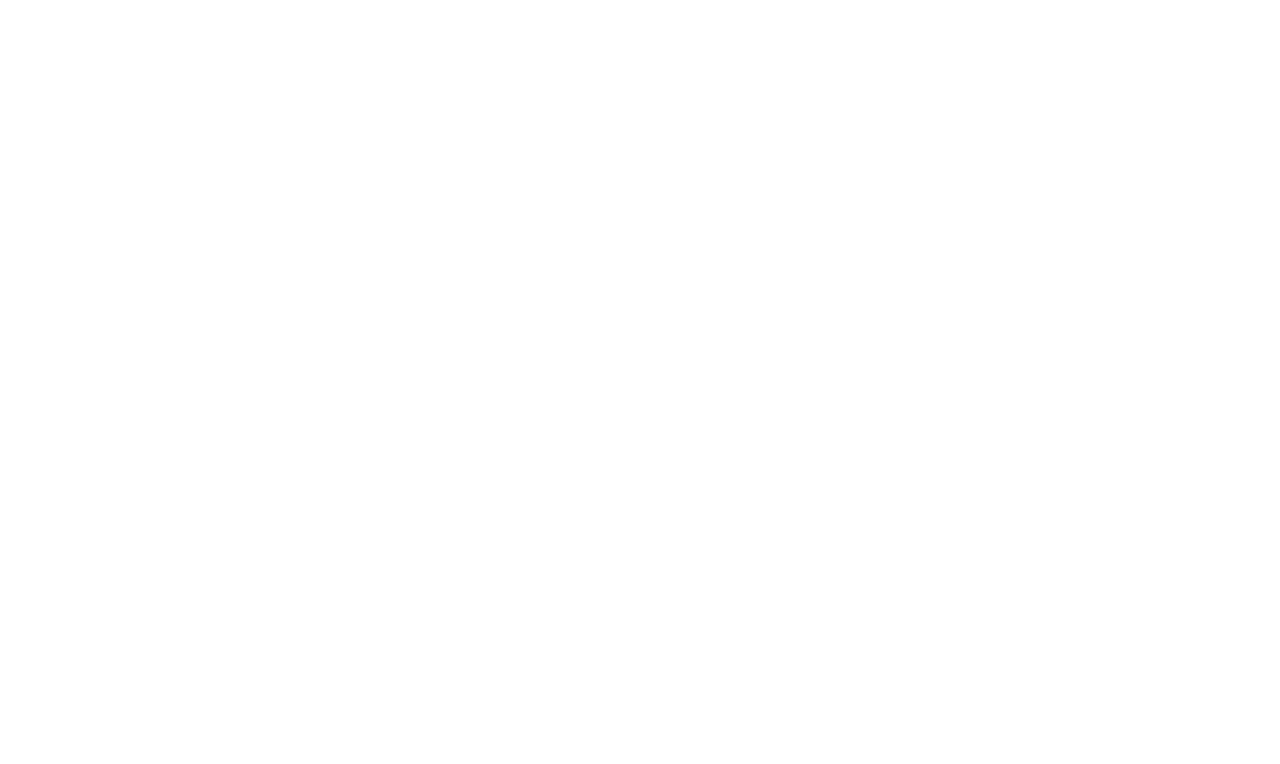
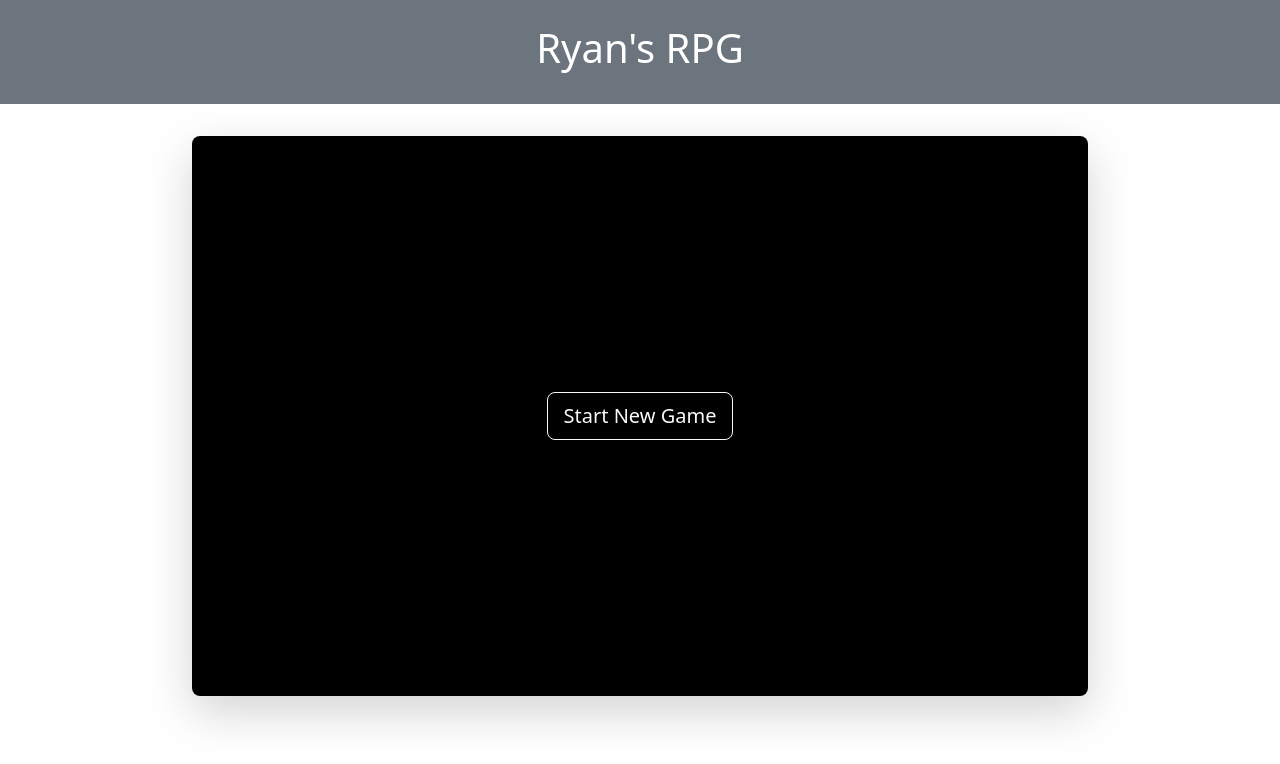
Before and after one commit to ryanfrynelson13/rpg, a React (Create React App) app: page / in a window 1280 px wide. Shown: the top 764 px of the page. Built offline with nearby package versions, Linux system fonts and the light colour scheme.

Commit message:
added start game button

```diff
--- a/src/App.jsx
+++ b/src/App.jsx
@@ -1,8 +1,15 @@
+import Game from "./Game";
+
 
 function App() {
   return (
     <div className="App">
-
+      <header className="text-center bg-secondary p-4 text-white">
+        <h1>Ryan's RPG</h1>
+      </header>
+      <main>
+        <Game />
+      </main>
     </div>
   );
 }
--- /dev/null
+++ b/src/Game.jsx
@@ -0,0 +1,19 @@
+import React, {useState} from "react";
+import StartGame from "./StartGame";
+import "./styles/game.css";
+
+const Game = () => {
+    const [isGameStarted, updateIsGameStarted] = useState(false)
+
+    const startGame = () => {
+        updateIsGameStarted(true)
+    }
+
+  return (
+    <div className="game shadow-lg">
+      { isGameStarted ? '' : <StartGame startGame={startGame} />}
+    </div>
+  );
+};
+
+export default Game;
--- /dev/null
+++ b/src/StartGame.jsx
@@ -0,0 +1,11 @@
+import React from "react";
+
+const StartGame = ({startGame}) => {
+  return (
+    <div className="start-game">
+      <button onClick={startGame} className="btn btn-lg btn-outline-light">Start New Game</button>
+    </div>
+  );
+};
+
+export default StartGame;
--- /dev/null
+++ b/src/styles/game.css
@@ -0,0 +1,16 @@
+.game {
+    width: 70%;
+    height: 70vh;
+    margin: 2rem auto;
+    border-radius: 8px;
+    /* background-color: black; */
+}
+
+.start-game{
+    display: flex;
+    justify-content: center;
+    align-items: center;
+    background-color: black;
+    height: 100%;
+    border-radius: 8px;
+}
```
